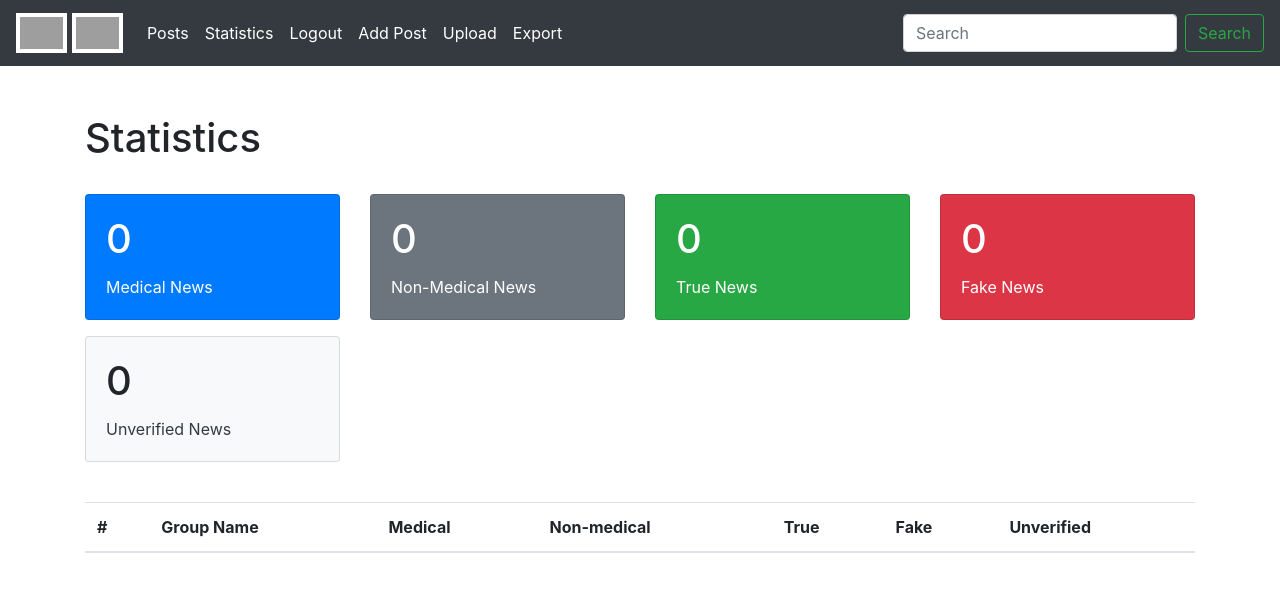
After one commit to hcmut-epfl/fake_news_dashboard, a Flask app: page /stats in a window 1280 px wide. The commit adds this page. Shown: the top 592 px of the page. Run offline with Flask 2, Linux system fonts and the light colour scheme; the visitor is signed in with stand-in values (Sample User, id 1); data comes from the database, SQL or seed files in the repository; data that the repository does not hold is empty; parts of the project's set-up code (start-up, migrations or seed data) failed here and were passed over; grey boxes are pictures that could not be loaded.

Commit message:
Update statistics board and csv labelling

```diff
--- a/src/posts/blueprint.py
+++ b/src/posts/blueprint.py
@@ -131,6 +131,33 @@ def posts_list():
         filter_title=filter_title
     )
 
+@posts.route('/stats')
+def get_statistics():
+    groups = db.session.query(Post.group_name).group_by(Post.group_name).order_by(Post.group_name).all()
+    groups = [g[0] for g in groups]
+
+    # Collect main statistics
+    main_stats = dict()
+    main_stats['medical_count'] = Post.query.filter(Post.medical_news == True).count()
+    main_stats['non_medical_count'] = Post.query.filter(Post.medical_news == False).count()
+    main_stats['true_count'] = Post.query.filter(Post.claim_info != '').filter(Post.true_news == True).count()
+    main_stats['fake_count'] = Post.query.filter(Post.claim_info != '').filter(Post.true_news == False).count()
+    main_stats['unverified_count'] = Post.query.filter(Post.claim_info == '').count()
+
+    group_stats = []
+    for group in groups:
+        g = dict()
+        g_posts = Post.query.filter(Post.group_name == group)
+        g['name'] = group
+        g['medical_count'] = g_posts.filter(Post.medical_news == True).count()
+        g['non_medical_count'] = g_posts.filter(Post.medical_news == False).count()
+        g['true_count'] = g_posts.filter(Post.claim_info != '').filter(Post.true_news == True).count()
+        g['fake_count'] = g_posts.filter(Post.claim_info != '').filter(Post.true_news == False).count()
+        g['unverified_count'] = g_posts.filter(Post.claim_info == '').count()
+        group_stats.append(g)
+
+    return render_template('html/statistics.html', main_stats=main_stats, group_stats=group_stats)
+
 @posts.route('/<id>')
 def post_detail(id):
     q = request.args.get('q')
@@ -160,35 +187,48 @@ def post_batch_upload():
     success = False
     message = ''
     if request.method == 'POST':
+        try:
+            # Encoding the file
+            fp = request.files['file']
+            bytes = fp.read()
+            uni = bytes.decode('utf-8')
+            d = json.loads(uni)
 
-        # Encoding the file
-        f = request.files['file']
-        bytes = f.read()
-        uni = bytes.decode('utf-8')
-        d = json.loads(uni)
+            fl = request.files['label']
+            labels = pd.read_csv(fl)
+            print(labels)
 
-        model = MedicalClassifier()
-        group_name = request.form.get('group_name')
+            model = MedicalClassifier()
+            group_name = request.form.get('group_name')
 
-        for post in d:
-            post_dict = dict()
-            post_dict['text'] = post['text']
-            post_dict['url'] = post['post_url']
-            post_dict['time'] = post['time']
-            post_dict['reactions_count'] = post['info']['reaction_count']
-            post_dict['comments_count'] = post['info']['comments']
-            post_dict['shares_count'] = post['info']['shares']
-            post_dict['comments'] = post['comments_full']
-            post_dict['medical_news'] = model.predict([post_dict['text']])[0] == 1
-            post_dict['true_news'] = False
-            post_dict['claim_info'] = ''
-            post_dict['group_name'] = group_name.title()
-            post = Post(**post_dict)
-            db.session.add(post)
+            for post in d:
+                post_dict = dict()
+                post_dict['text'] = post['text']
+                post_dict['url'] = post['post_url']
+                post_dict['time'] = post['time']
+                post_dict['reactions_count'] = post['info']['reaction_count']
+                post_dict['comments_count'] = post['info']['comments']
+                post_dict['shares_count'] = post['info']['shares']
+                post_dict['comments'] = post['comments_full']
+
+                temp_label = labels[labels['post_id'] == post['post_id']]
+                if len(temp_label) > 0:
+                    post_dict['medical_news'] = temp_label.iloc[0]
+                else:
+                    post_dict['medical_news'] = model.predict([post_dict['text']])[0] == 1
+                post_dict['true_news'] = False
+                post_dict['claim_info'] = ''
+                post_dict['group_name'] = group_name.title()
+                post = Post(**post_dict)
+                db.session.add(post)
+        except Exception as e:
+            print(e)
+            message = 'Fail during import.'
         try:
             db.session.commit()
-        except:
-            print("Cannot add new post to the database.")
+        except Exception as e:
+            print(e)
+            message = "Cannot add new post to the database."
         success = True
         message = 'Successfully uploaded!'
 
--- a/src/templates/base.html
+++ b/src/templates/base.html
@@ -52,6 +52,10 @@
               <a class="nav-link" href=".">{{title}}<span class="sr-only">(current)</span></a>
             </li>
             {% endfor %}
+
+            <li class="nav-item active">
+              <a class="nav-link" href="stats">Statistics<span class="sr-only">(current)</span></a>
+            </li>
 
             <li class="nav-item active">
               {%if current_user.is_authenticated %}
--- a/src/templates/html/edit.html
+++ b/src/templates/html/edit.html
@@ -20,7 +20,7 @@ Edit Post {{post.id}} | HCMUT-EPFL
         {%endif%}
     {%endif%}
     <div class="col-md-8">
-        <form action="{{post.id}}/edit" method="POST">
+        <form action="edit" method="POST">
             {% for field in form %}
             <div class="form-group">
                 {{field.label()}}
--- a/src/templates/html/post_batch_upload.html
+++ b/src/templates/html/post_batch_upload.html
@@ -11,8 +11,11 @@ File Upload | HCMUT-EPFL
     <div class="col-md-8">
         <form action="batch_upload" method="POST" enctype="multipart/form-data">
             <label for="gname">Group name:</label>
-            <input type="text" name="group_name"><br>
+            <input type="text" name="group_name"><br><br>
+            <p class="font-weight-bold">Posts (in .json format)</p>
             <input type="file" name="file" accept="json"><br><br>
+            <p class="font-weight-bold">Labels (in .csv format, optional)</p>
+            <input type="file" name="label" accept="csv"><br><br>
             <input type="submit" class="btn btn-primary">
         </form>
     </div>
--- /dev/null
+++ b/src/templates/html/statistics.html
@@ -0,0 +1,82 @@
+{% extends 'base.html' %}
+
+{% block title %}
+Statistics | HCMUT-EPFL
+{% endblock %}
+
+{% block content %}
+
+<div class="col-12">
+    <h1>Statistics</h1>
+    <br>
+    <div class="row">
+        <div class="col-md-3">
+            <div class="card text-white bg-primary mb-3" style="max-width: 18rem;">
+                <div class="card-body">
+                    <h1 class="card-title">{{main_stats['medical_count']}}</h1>
+                    <a class="card-text stretched-link text-white text-decoration-none" href=".?filter=medical" class="btn btn-primary stretched-link">Medical News</a>
+                </div>
+            </div>
+        </div>
+        <div class="col-md-3">
+            <div class="card text-white bg-secondary mb-3" style="max-width: 18rem;">
+                <div class="card-body">
+                    <h1 class="card-title">{{main_stats['non_medical_count']}}</h1>
+                    <a class="card-text stretched-link text-white text-decoration-none" href=".?filter=non_medical" class="btn btn-primary stretched-link">Non-Medical News</a>
+                </div>
+            </div>
+        </div>
+        <div class="col-md-3">
+            <div class="card text-white bg-success mb-3" style="max-width: 18rem;">
+                <div class="card-body">
+                    <h1 class="card-title">{{main_stats['true_count']}}</h1>
+                    <a class="card-text stretched-link text-white text-decoration-none" href=".?type=true" class="btn btn-primary stretched-link">True News</a>
+                </div>
+            </div>
+        </div>
+        <div class="col-md-3">
+            <div class="card text-white bg-danger mb-3" style="max-width: 18rem;">
+                <div class="card-body">
+                    <h1 class="card-title">{{main_stats['fake_count']}}</h1>
+                    <a class="card-text stretched-link text-white text-decoration-none" href=".?type=fake" class="btn btn-primary stretched-link">Fake News</a>
+                </div>
+            </div>
+        </div>
+        <div class="col-md-3">
+            <div class="card bg-light mb-3" style="max-width: 18rem;">
+                <div class="card-body">
+                    <h1 class="card-title">{{main_stats['unverified_count']}}</h1>
+                    <a class="card-text stretched-link text-dark text-decoration-none" href=".?filter=non_medical" class="btn btn-primary stretched-link">Unverified News</a>
+                </div>
+            </div>
+        </div>
+    </div>
+    <br>
+    <table class="table">
+        <thead>
+            <tr>
+              <th scope="col">#</th>
+              <th scope="col">Group Name</th>
+              <th scope="col">Medical</th>
+              <th scope="col">Non-medical</th>
+              <th scope="col">True</th>
+              <th scope="col">Fake</th>
+              <th scope="col">Unverified</th>
+            </tr>
+        </thead>
+        {% for g in group_stats%}
+        <tbody>
+            <tr>
+                <th scope="row">{{loop.index}}</th>
+                <td><a href=".?group={{g['name']}}">{{g['name']}}</a></td>
+                <td><a class="text-decoration-none text-dark" href=".?group={{g['name']}}&filter=medical">{{g['medical_count']}}</a></td>
+                <td><a class="text-decoration-none text-dark" href=".?group={{g['name']}}&filter=non_medical">{{g['non_medical_count']}}</a></td>
+                <td><a class="text-decoration-none text-dark" href=".?group={{g['name']}}&type=true">{{g['true_count']}}</a></td>
+                <td><a class="text-decoration-none text-dark" href=".?group={{g['name']}}&type=fake">{{g['fake_count']}}</a></td>
+                <td><a class="text-decoration-none text-dark" href=".?group={{g['name']}}&type=unverified">{{g['unverified_count']}}</a></td>
+            </tr>
+        </tbody>
+        {% endfor %}
+    </table>
+</div>
+{% endblock %}
```
